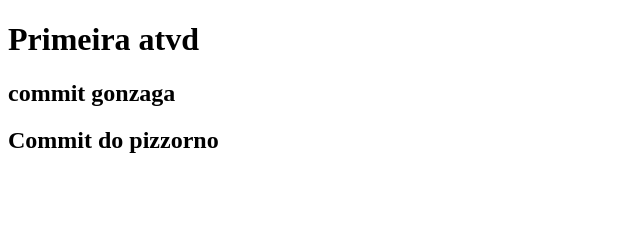
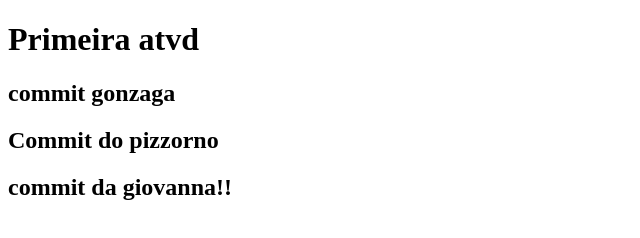
Before and after one commit to Guilherme-krohling/aula1, a plain HTML site: page index.html in a window 1280 px wide. Shown: the whole page, without its empty margins (0-640 px from the left). Drawn offline with Linux system fonts and the light colour scheme.

Commit message:
commit da giovanna

```diff
--- a/index.html
+++ b/index.html
@@ -9,5 +9,6 @@
     <h1>Primeira atvd</h1>
     <h2>commit gonzaga</h2>
     <h2>Commit do pizzorno</h2>
+    <h2>commit da giovanna!!</h2>
 </body>
 </html>
```
